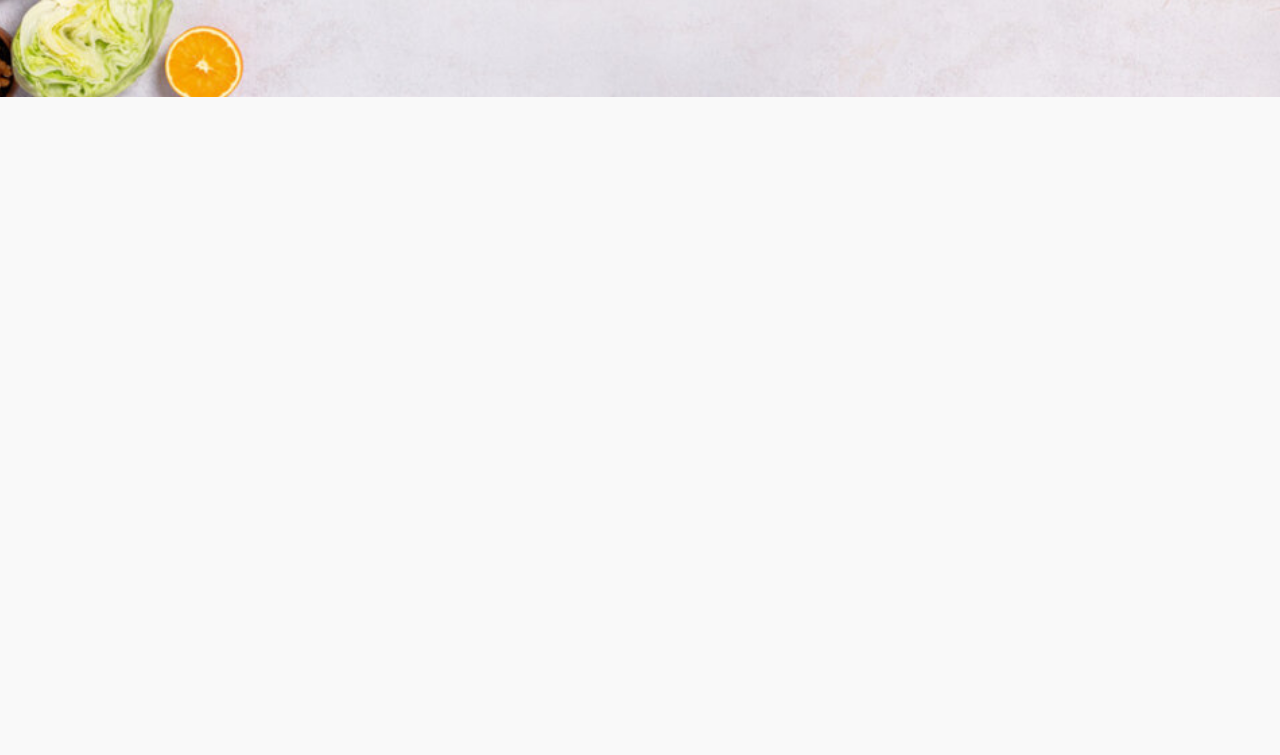
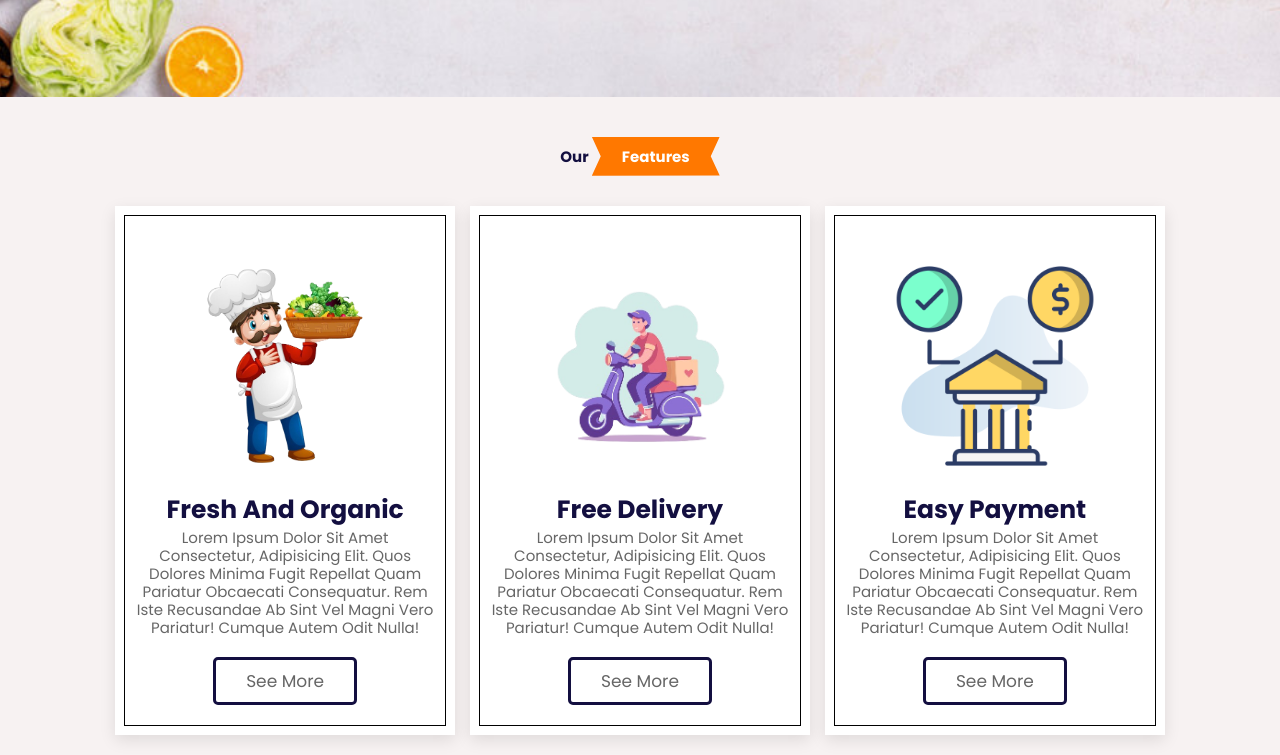
Before and after one commit to PradeepSamarasinghe/Grocery_Store, a plain HTML site: page index.html in a window 1280 px wide. Shown: the part 388-1143 px from the top of the page. Before the commit the page ends 800 px from the top, so only its background shows below. Drawn offline with Linux system fonts and the light colour scheme.

Commit message:
complete features section

```diff
--- a/index.html
+++ b/index.html
@@ -15,7 +15,7 @@
 <body>
     <header class="header">
 
-        <a href="#" class="logo"><i class="fas fa-shopping-basket"></i> Mart</a>
+        <a href="#" class="logo"><i class="fas fa-shopping-basket"></i>Fresh Mart</a>
 
         <nav class="navbar">
             <a href="#home">Home</a>
@@ -110,5 +110,40 @@
 
     </section>
 
+    <!-- home section end -->
+
+    <!-- features section starts -->
+     <section class="features" id="features">
+        <h1 class="heading">our <span>features</span></h1>
+
+        <div class="box-container">
+
+            <div class="box">
+                <img src="images/features1.png" alt="">
+                <h3>Fresh And Organic</h3>
+                <p>Lorem ipsum dolor sit amet consectetur, adipisicing elit. Quos dolores minima fugit repellat quam pariatur obcaecati consequatur. Rem iste recusandae ab sint vel magni vero pariatur! Cumque autem odit nulla!</p>
+                <a href="#" class="btn">see more</a>
+            </div>
+
+            <div class="box">
+                <img src="images/features2.png" alt="">
+                <h3>Free Delivery</h3>
+                <p>Lorem ipsum dolor sit amet consectetur, adipisicing elit. Quos dolores minima fugit repellat quam pariatur obcaecati consequatur. Rem iste recusandae ab sint vel magni vero pariatur! Cumque autem odit nulla!</p>
+                <a href="#" class="btn">see more</a>
+            </div>
+            <div class="box">
+                <img src="images/features3.png" alt="">
+                <h3>Easy Payment</h3>
+                <p>Lorem ipsum dolor sit amet consectetur, adipisicing elit. Quos dolores minima fugit repellat quam pariatur obcaecati consequatur. Rem iste recusandae ab sint vel magni vero pariatur! Cumque autem odit nulla!</p>
+                <a href="#" class="btn">see more</a>
+            </div>
+
+        </div>
+     </section>
+
+     <!-- features end sections -->
+
+
+
 </body>
 </html>
--- a/style.css
+++ b/style.css
@@ -5,7 +5,11 @@
     --black: #130f40;
     --red: #ff0000;
     --light-color: #666;
-    --box-shadow: 0 .5rem 1rem rgba(0,0,0,.1);
+    --box-shadow: 0 .5rem 1.5rem rgba(0,0,0,.1);
+    --border: .2rem solid rgba(0, 0, 0, 1);
+    --outline: .1rem solid rgba(0, 0, 0, 1);
+    --outline-hover: .2rem solid var(--black);
+
 }
 
 *{
@@ -31,10 +35,24 @@ html{
 } */
 
 body{
-    background-color: #f9f9f9;
+    background-color: #f7f2f2;
 }
 section{
     padding: 2rem 9%;
+}
+.heading{
+    text-align: center;
+    padding: 2rem;
+    padding-bottom: 3rem;
+    font-size: 3.5;
+    color: var(--black);
+}
+.heading span{
+    background: var(--orange);
+    color: #fff;
+    display: inline-block;
+    padding: .8rem 3rem;
+    clip-path: polygon(100% 0%, 93% 50%, 100% 99%,  0% 100%, 7% 50%, 0% 0%);
 }
 .btn{
     margin-top: 1rem;
@@ -298,6 +316,41 @@ section{
     line-height: 1.8;
 }
 
+/* features */
+
+.features .box-container{
+    display: grid;
+    grid-template-columns: repeat(auto-fit, minmax(30rem, 1fr));
+    gap: 1.5rem;
+}
+.features .box-container .box{
+    padding: 3rem 2rem;
+    background: #fff;
+    outline: var(--outline);
+    outline-offset: -1rem;
+    text-align: center;
+    box-shadow: var(--box-shadow);
+
+}
+.features .box-container .box:hover{
+    outline: var(--outline-hover);
+    outline-offset: 0rem;
+}
+.features .box-container .box img{
+    margin: 3rem 0;
+    height: 20rem;
+}
+.features .box-container .box h3{
+    font-size: 2.5rem;
+    line-height: 1.8rem;
+    color: var(--black);
+}
+.features .box-container .box p{
+    font-size: 1.5rem;
+    line-height: 1.8rem;
+    color: var(--light-color);
+    padding: 1rem 0;
+}
 
 
 
@@ -368,5 +421,8 @@ section{
     html{
         font-size: 50%;
     }
+    .heading{
+        font-size: 2.5;
+    }
 
 }
```
Also changed, not shown: images/features1.png (added), images/features2.png (added), images/features3.png (added).
